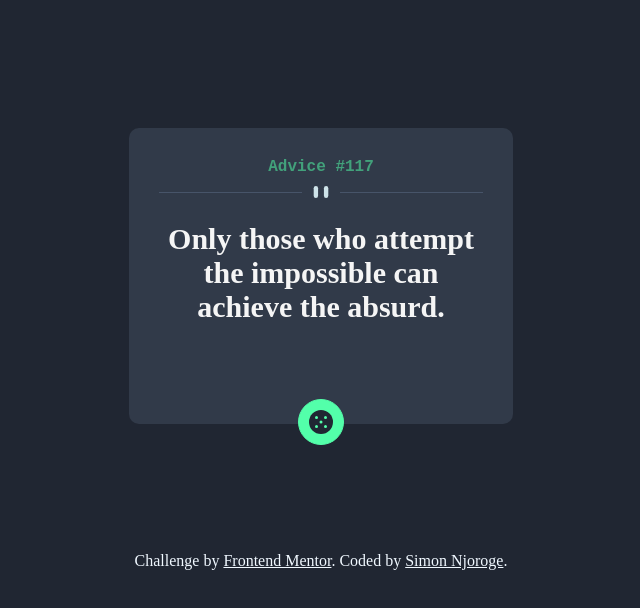
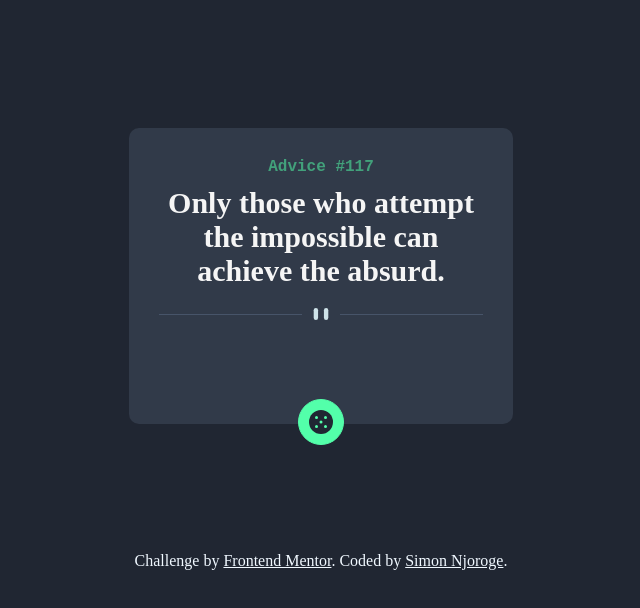
Before and after one commit to Simon-Njoroge/advice_generator, a plain HTML site: page index.html in a window 1280 px wide. Shown: the whole page, without its empty margins (319-959 px from the left). Drawn offline with Linux system fonts and the light colour scheme.

Commit message:
advice generator

```diff
--- a/data.json
+++ b/data.json
@@ -1,6 +1,6 @@
 [
     {    "slipped":{
-    "slip": { "id": 35, "advice": "Only those who attempt the impossible can achieve the absurd."},
+    "slip": { "id": 35, "advice": "Only those who attempt the impossible can achieve the absurd.","imag":"http://www.w3.org/2000/svg"},
     "slip1": { "id": 35, "advice":  "Remember that spiders are more afraid of you, than you are of them."},
     "slip2": { "id": 35, "advice": "Only those who attempt the impossible can achieve the absurd."},
     "slip3": { "id": 35, "advice": "Only those who attempt the impossible can achieve the absurd."},
--- a/index.html
+++ b/index.html
@@ -17,7 +17,6 @@
     </div>
     <div class="adviceme">
 
-      <img src="./images/pattern-divider-desktop.svg" alt="">
     </div>
     <div class="diceimg">
       <img src="./images/icon-dice.svg" alt="">
--- a/index.js
+++ b/index.js
@@ -7,8 +7,14 @@ const  fetchdata =()=>{
             const par=document.createElement("div")
             par.classList.add("adviced")
             par.innerHTML=`<p>${element.slipped.slip.advice}</p>`
+            const ima=document.createElement("div")
+            ima.classList.add("imaged")
+            ima.innerHTML=`<img src="./images/pattern-divider-desktop.svg" alt="">`
             console.log(par)
+            setTimeout(()=>{
             advicesomeone.append(par)
+            advicesomeone.append(ima)
+        },2000)
         });
     })
 }
```
